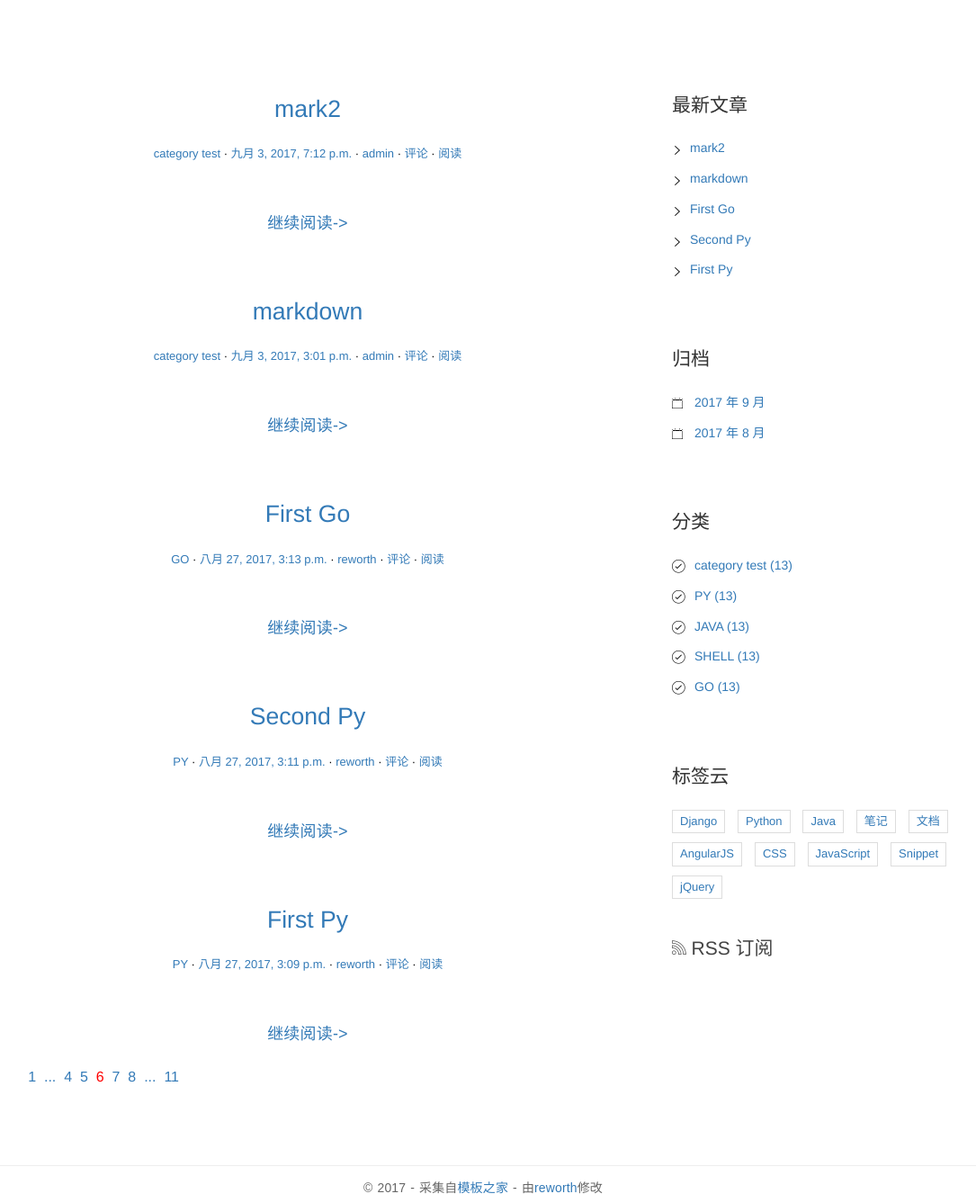
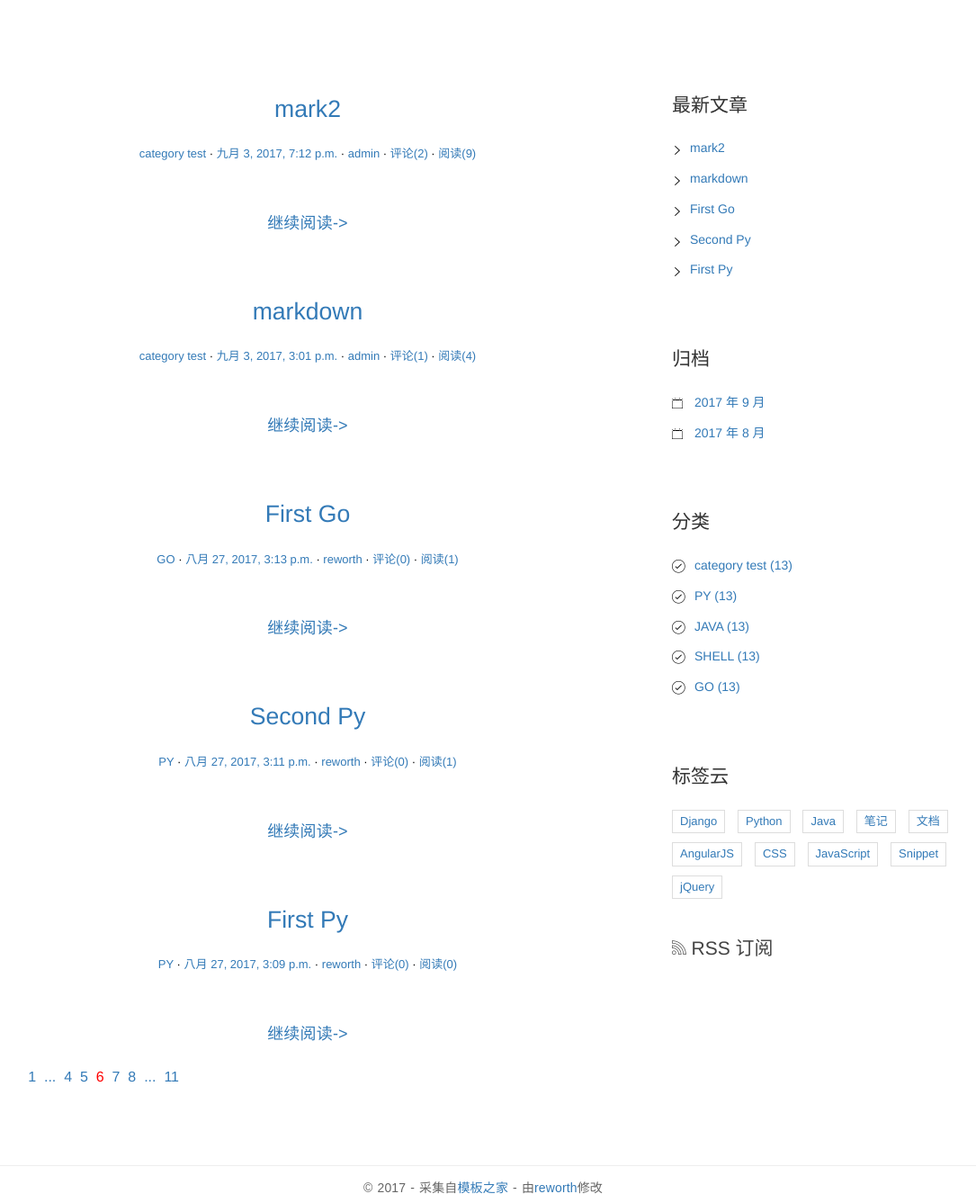
Before and after one commit to reworth/blogproject, a Django app: page / in a window 1280 px wide. Shown: the part 91-1418 px from the top of the page at 90% size, without its empty margins (103-1188 px from the left). Run offline with Django 3.2, Linux system fonts and the light colour scheme; data comes from the database, SQL or seed files in the repository; both versions use the stored data as it was after the commit; some libraries are stand-ins or nearby versions.

Commit message:
add reading statsics func

```diff
--- a/blog/models.py
+++ b/blog/models.py
@@ -16,19 +16,28 @@ class Category(models.Model):
         return self.name
 
 class Tag(models.Model):
+    """
+    标签类
+    """
     name = models.CharField(max_length=100)
 
     def __str__(self):
         return self.name
 
 class Post(models.Model):
+    """
+    文章类
+    """
     title = models.CharField(max_length=70)
     body = models.TextField()
     created_time = models.DateTimeField()
     modified_time = models.DateTimeField()
     category = models.ForeignKey(Category)
+    #阅读量统计
+    views = models.PositiveIntegerField(default=0)
     tags = models.ManyToManyField(Tag, blank=True)
     author = models.ForeignKey(User)
+
 
     def __str__(self):
         return self.title
@@ -39,3 +48,7 @@ class Post(models.Model):
 
     class Meta:
         ordering = ['-created_time']
+
+    def increase_views(self):
+        self.views += 1
+        self.save(update_fields=['views'])
--- a/blog/views.py
+++ b/blog/views.py
@@ -16,6 +16,9 @@ def index(request):
 
 def detail(request, pk):
     post = get_object_or_404(Post, pk=pk)
+    #阅读量+1
+    post.increase_views()
+
     post.body = markdown.markdown(post.body,
                                   extensions=[
                                       'markdown.extensions.extra',
@@ -23,6 +26,7 @@ def detail(request, pk):
                                       'markdown.extensions.toc',
                                   ])
     form = CommentForm()
+    #获取这篇post所有的评论
     comment_list = post.comment_set.all()
 
     context = {'post': post,
@@ -39,4 +43,4 @@ def archives(request, year, month):
 def category(request, pk):
     cate = get_object_or_404(Category, pk=pk)
     post_list = Post.objects.filter(category=cate).order_by('-created_time')
-    return  render(request, 'blog/index.html', context={'post_list': post_list})
+    return render(request, 'blog/index.html', context={'post_list': post_list})
--- a/templates/blog/detail.html
+++ b/templates/blog/detail.html
@@ -8,8 +8,8 @@
                             <span class="post-date"><a href="#"><time class="entry-date"
                                                                       datetime="{{ post.created_time }}">{{ post.created_time }}</time></a></span>
                             <span class="post-author"><a href="#">{{ post.author }}</a></span>
-                            <span class="comments-link"><a href="#">4 评论</a></span>
-                            <span class="views-count"><a href="#">588 阅读</a></span>
+                            <span class="comments-link"><a href="#">{{ post.comment_set.count }}评论</a></span>
+                            <span class="views-count"><a href="#">{{ post.views }}阅读</a></span>
                         </div>
                     </header>
                     <div class="entry-content clearfix">
--- a/templates/blog/index.html
+++ b/templates/blog/index.html
@@ -11,8 +11,8 @@
                      <span class="post-category"><a href="#"> {{ post.category.name }}</a> </span>
                      <span class="post-date"><a href="#"><time class="entry-date" datetime="{{ post.created_time }}">{{ post.created_time }}</time> </a> </span>
                      <span class="post-author"><a href="#">{{ post.author }}</a> </span>
-                     <span class="comments-link"><a href="#">评论</a> </span>
-                     <span class="views-count"><a href="#">阅读</a> </span>
+                     <span class="comments-link"><a href="#">评论({{ post.comment_set.count }})</a> </span>
+                     <span class="views-count"><a href="{{ post.get_absolute_url }}">阅读({{ post.views }})</a> </span>
                  </div>
              </header>
              <div class="entry-content clearfix">
```
Also changed, not shown: blog/migrations/0002_auto_20170917_2209.py (added), db.sqlite3.
